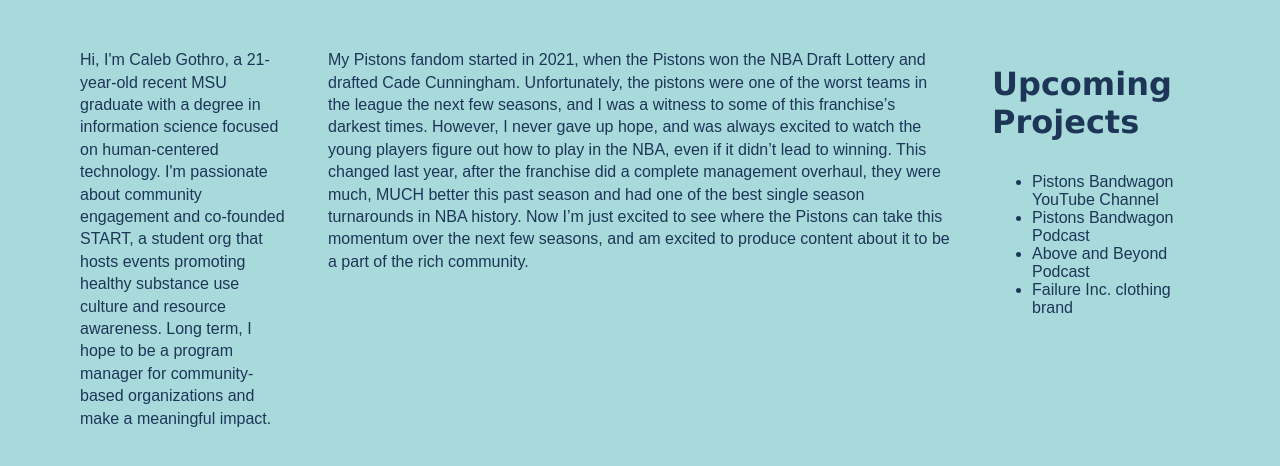
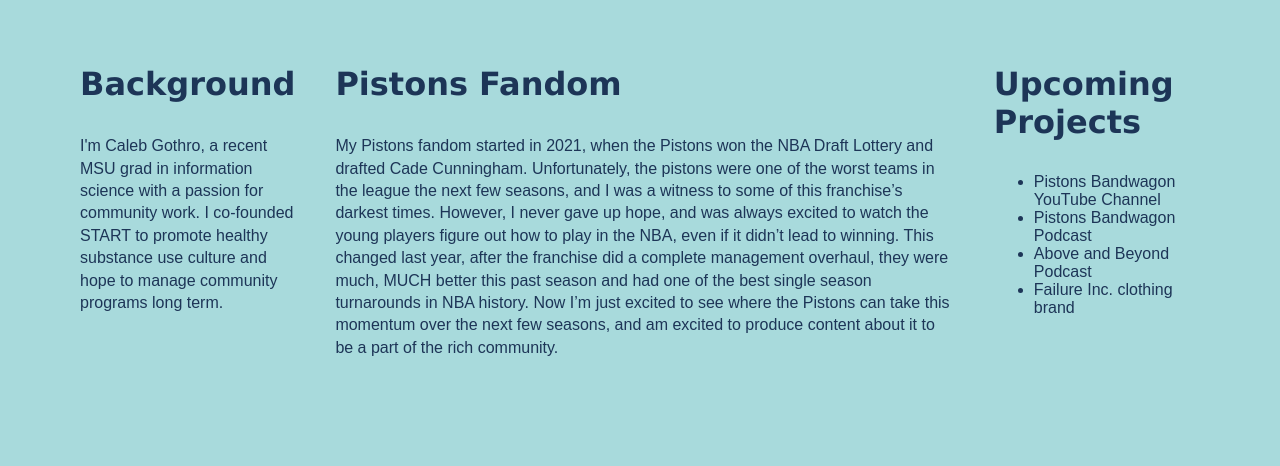
Before and after one commit to calebgothro/mi349_blog, a plain HTML site: page about.html in a window 1280 px wide. Shown: the part 392-858 px from the top of the page. After the commit the page ends 800 px from the top, so only its background shows below. Drawn offline with Linux system fonts and the light colour scheme.

Commit message:
Actually done this time I think

```diff
--- a/about.html
+++ b/about.html
@@ -19,9 +19,11 @@
     <p><img alt="Headshot of Caleb Gothro" src=Images/Headshot2024.jpg id="headshot"></p>
     <section id="bio">
         <div id="background">
-            <p>Hi, I'm Caleb Gothro, a 21-year-old recent MSU graduate with a degree in information science focused on human-centered technology. I'm passionate about community engagement and co-founded START, a student org that hosts events promoting healthy substance use culture and resource awareness. Long term, I hope to be a program manager for community-based organizations and make a meaningful impact.</p>
+            <h3>Background</h3>
+            <p>I'm Caleb Gothro, a recent MSU grad in information science with a passion for community work. I co-founded START to promote healthy substance use culture and hope to manage community programs long term.</p>
         </div>
         <div id="content-creation">
+            <h3>Pistons Fandom</h3>
             <p>My Pistons fandom started in 2021, when the Pistons won the NBA Draft Lottery and drafted Cade Cunningham. Unfortunately, the pistons were one of the worst teams in the league the next few seasons, and I was a witness to some of this franchise’s darkest times. However, I never gave up hope, and was always excited to watch the young players figure out how to play in the NBA, even if it didn’t lead to winning. This changed last year, after the franchise did a complete management overhaul, they were much, MUCH better this past season and had one of the best single season turnarounds in NBA history. Now I’m just excited to see where the Pistons can take this momentum over the next few seasons, and am excited to produce content about it to be a part of the rich community.</p>
         </div>
         <div id="projects">
```
Also changed, not shown: index.html (+1 -1 lines).
